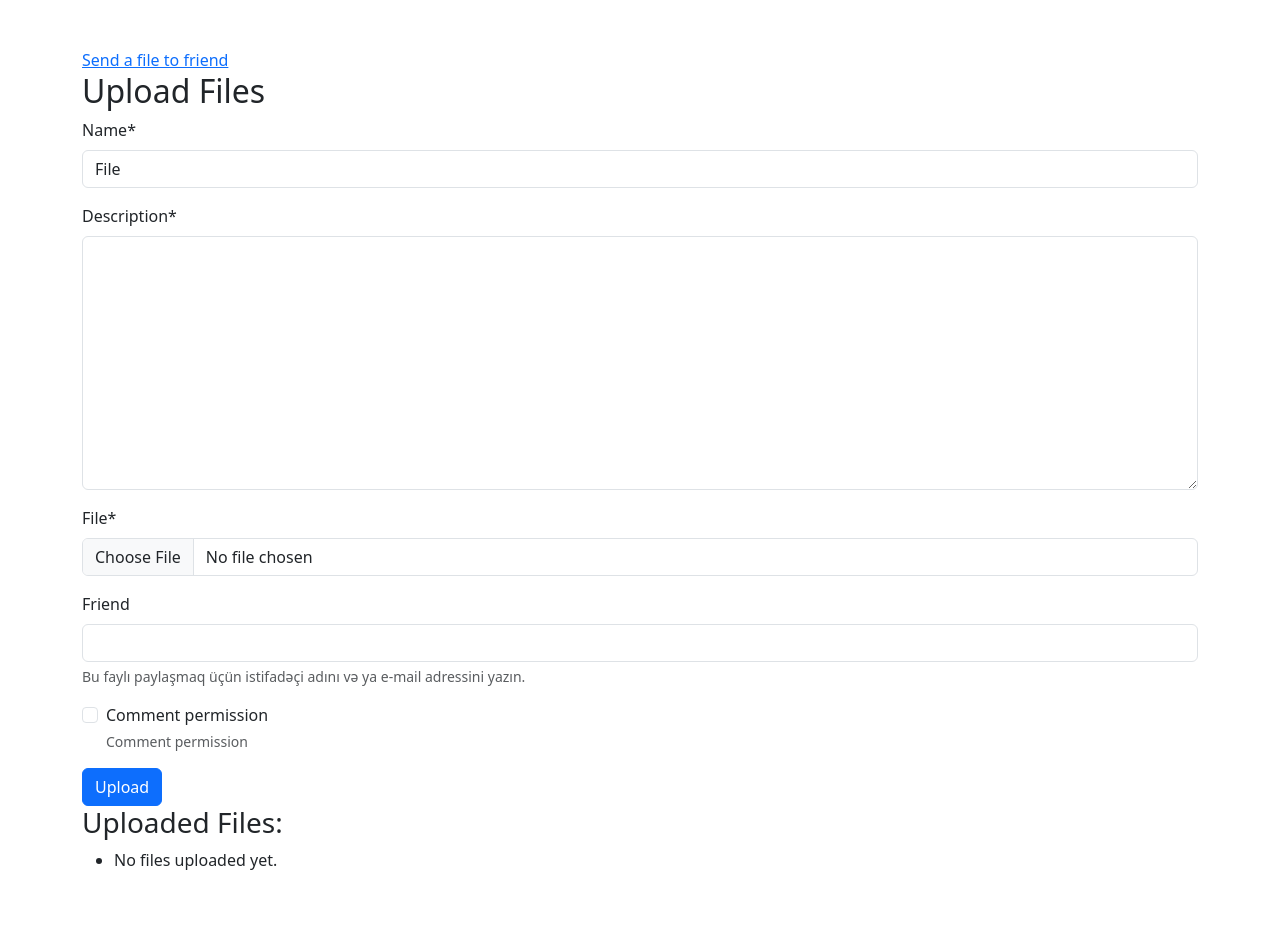
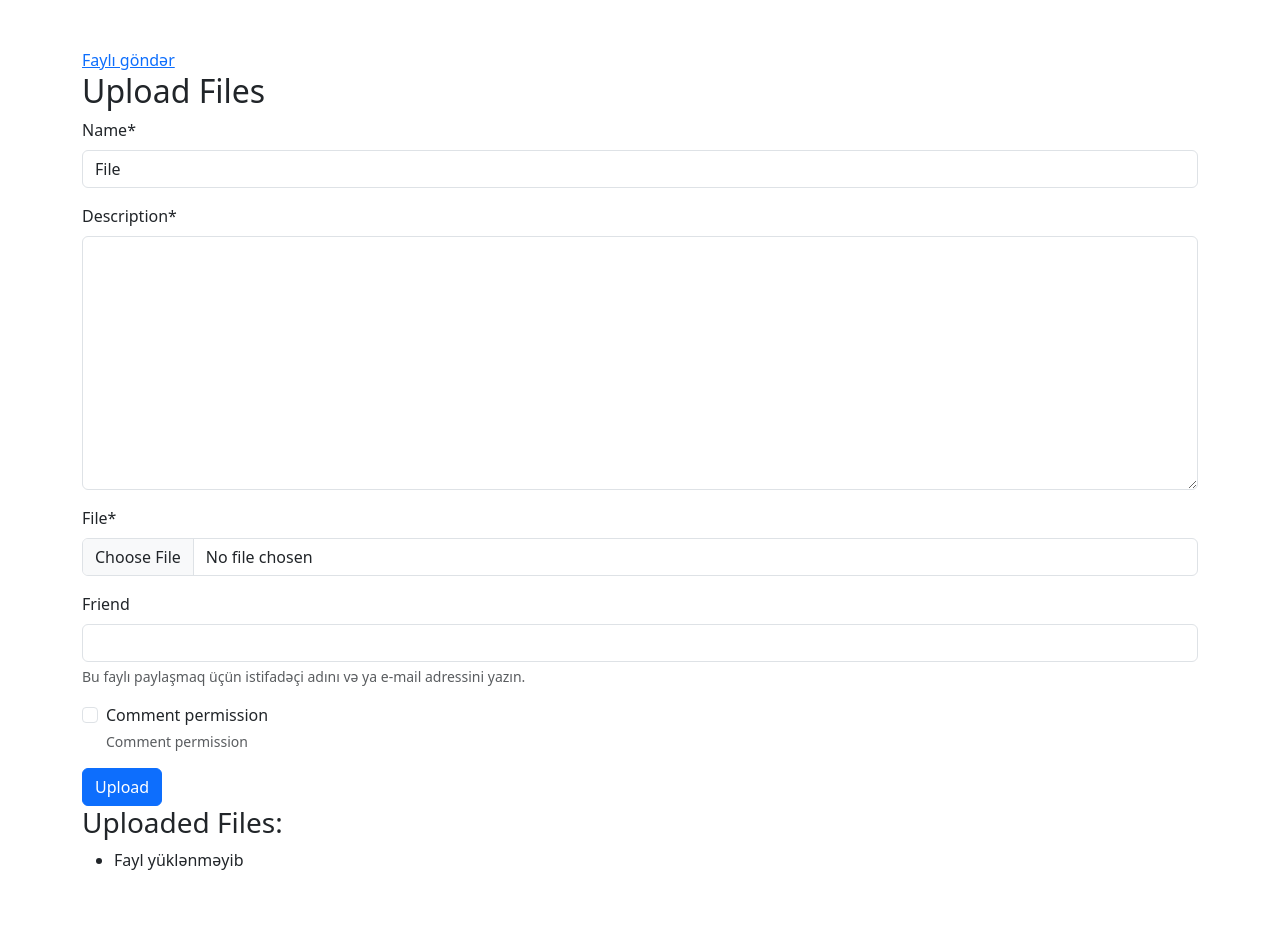
Before and after one commit to iammromar/file-sharing, a Django app: template file/templates/upload_file.html in a window 1280 px wide. Shown: the part 56-1008 px from the top of the page. Run offline with Django 4.2, Linux system fonts and the light colour scheme; the template is opened without the code that fills it: values that come from a table or form of the project are taken from there, others are empty; parts of the project's set-up code (start-up, migrations or seed data) failed here and were passed over; some libraries are stand-ins or nearby versions.

Commit message:
Update upload_file.html

```diff
--- a/file/templates/upload_file.html
+++ b/file/templates/upload_file.html
@@ -1,14 +1,14 @@
 {% extends "base.html" %}
 
 {% block title %}
-Welcome to World
+title
 {% endblock %}
 
 {% block content %}
 
 {% load crispy_forms_tags %}
 <div class="container py-5">
-    <div><a href="/friend-send">Send a file to friend</a></div>
+    <div><a href="/friend-send">Faylı göndər</a></div>
     <h2>Upload Files</h2>
     <form method="post" enctype="multipart/form-data">
         {% csrf_token %}
@@ -30,7 +30,7 @@ Welcome to World
         <li><a style="text-decoration:none; color:green" href="/file/{{ file.id }}">{{ file.file.name }}</a></li>
         <a href="/download/{{ file.id }}">Download</a>
         {% empty %}
-        <li>No files uploaded yet.</li>
+        <li>Fayl yüklənməyib</li>
         {% endfor %}
     </ul>
 </div>
```
